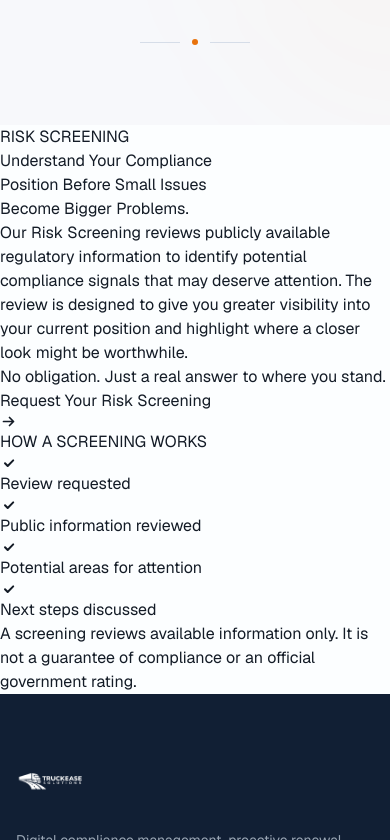
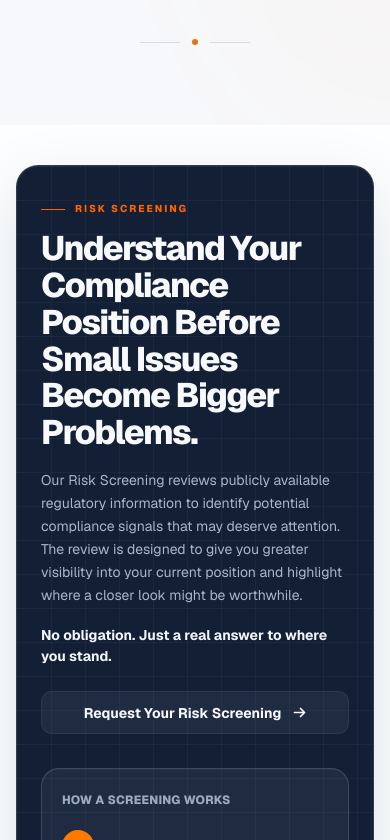
Before and after one commit to mehboobh/TSWBST, a Next.js app: page / in a window 390 px wide. Shown: the part 9344-10184 px from the top of the page. Built offline with nearby package versions, Linux system fonts and the light colour scheme.

Commit message:
Add risk screening CTA styles to globals.css
Added styles for risk screening call-to-action section, including layout, typography, and button interactions.

```diff
--- a/app/globals.css
+++ b/app/globals.css
@@ -258,3 +258,294 @@
 .animate-marquee-loop:hover {
   animation-play-state: paused;
 }
+
+/* =========================================================
+   RISK SCREENING CTA
+   ========================================================= */
+
+.risk-cta {
+  position: relative;
+  width: 100%;
+  padding: 64px 24px;
+  overflow: hidden;
+}
+
+.risk-cta__inner {
+  position: relative;
+  max-width: 1216px;
+  margin: 0 auto;
+  padding: 68px 64px;
+  display: grid;
+  grid-template-columns: minmax(0, 1.05fr) minmax(420px, 0.95fr);
+  gap: 64px;
+  align-items: center;
+
+  background:
+    linear-gradient(
+      rgba(255, 255, 255, 0.035) 1px,
+      transparent 1px
+    ),
+    linear-gradient(
+      90deg,
+      rgba(255, 255, 255, 0.035) 1px,
+      transparent 1px
+    ),
+    #131f35;
+
+  background-size: 44px 44px;
+
+  border: 1px solid rgba(255, 255, 255, 0.12);
+  border-radius: 30px;
+
+  box-shadow:
+    0 24px 70px rgba(15, 27, 50, 0.12),
+    inset 0 1px 0 rgba(255, 255, 255, 0.04);
+}
+
+.risk-cta__content {
+  min-width: 0;
+}
+
+.risk-cta__eyebrow {
+  display: flex;
+  align-items: center;
+  gap: 10px;
+  margin-bottom: 20px;
+
+  color: #ff6400;
+  font-size: 11px;
+  line-height: 1;
+  font-weight: 800;
+  letter-spacing: 0.2em;
+}
+
+.risk-cta__eyebrow-line {
+  width: 24px;
+  height: 1px;
+  flex: 0 0 24px;
+  background: #ff6400;
+}
+
+.risk-cta__title {
+  max-width: 650px;
+  margin: 0;
+
+  color: #f7f9fc;
+  font-size: clamp(34px, 4vw, 50px);
+  line-height: 1.06;
+  letter-spacing: -0.045em;
+  font-weight: 750;
+}
+
+.risk-cta__description {
+  max-width: 620px;
+  margin: 22px 0 0;
+
+  color: #aab5c7;
+  font-size: 16px;
+  line-height: 1.65;
+}
+
+.risk-cta__statement {
+  margin: 18px 0 0;
+
+  color: #f2f5f9;
+  font-size: 16px;
+  line-height: 1.5;
+  font-weight: 700;
+}
+
+.risk-cta__button {
+  display: inline-flex;
+  align-items: center;
+  justify-content: center;
+  gap: 10px;
+
+  margin-top: 30px;
+  padding: 12px 14px 12px 16px;
+
+  color: #f7f9fc;
+  background: rgba(255, 255, 255, 0.055);
+
+  border: 1px solid rgba(255, 255, 255, 0.06);
+  border-radius: 11px;
+
+  font-size: 14px;
+  line-height: 1;
+  font-weight: 700;
+  text-decoration: none;
+
+  transition:
+    background-color 180ms ease,
+    border-color 180ms ease,
+    transform 180ms ease;
+}
+
+.risk-cta__button:hover {
+  background: #ff6400;
+  border-color: #ff6400;
+  transform: translateY(-1px);
+}
+
+.risk-cta__button:focus-visible {
+  outline: 2px solid #ff6400;
+  outline-offset: 3px;
+}
+
+.risk-cta__button svg {
+  transition: transform 180ms ease;
+}
+
+.risk-cta__button:hover svg {
+  transform: translateX(2px);
+}
+
+
+/* Right panel */
+
+.risk-cta__panel {
+  min-width: 0;
+  padding: 32px;
+
+  background: rgba(255, 255, 255, 0.055);
+
+  border: 1px solid rgba(255, 255, 255, 0.14);
+  border-radius: 24px;
+
+  box-shadow:
+    inset 0 1px 0 rgba(255, 255, 255, 0.035);
+}
+
+.risk-cta__panel-title {
+  margin-bottom: 22px;
+
+  color: #9faabd;
+  font-size: 12px;
+  line-height: 1.2;
+  font-weight: 800;
+  letter-spacing: 0.02em;
+}
+
+.risk-cta__steps {
+  display: flex;
+  flex-direction: column;
+  gap: 16px;
+}
+
+.risk-cta__step {
+  display: flex;
+  align-items: center;
+  gap: 14px;
+
+  min-height: 32px;
+}
+
+.risk-cta__check {
+  display: inline-flex;
+  align-items: center;
+  justify-content: center;
+
+  width: 32px;
+  height: 32px;
+  flex: 0 0 32px;
+
+  color: #152033;
+  background: #ff7900;
+
+  border-radius: 50%;
+}
+
+.risk-cta__step-text {
+  color: #e7ebf2;
+  font-size: 14px;
+  line-height: 1.4;
+  font-weight: 650;
+}
+
+.risk-cta__divider {
+  width: 100%;
+  height: 1px;
+  margin: 24px 0 18px;
+
+  background: rgba(255, 255, 255, 0.11);
+}
+
+.risk-cta__disclaimer {
+  margin: 0;
+
+  color: #8e9aae;
+  font-size: 12px;
+  line-height: 1.65;
+}
+
+
+/* =========================================================
+   RESPONSIVE
+   ========================================================= */
+
+@media (max-width: 1000px) {
+  .risk-cta__inner {
+    grid-template-columns: 1fr;
+    gap: 42px;
+    padding: 52px 48px;
+  }
+
+  .risk-cta__title {
+    max-width: 720px;
+  }
+
+  .risk-cta__description {
+    max-width: 720px;
+  }
+}
+
+@media (max-width: 640px) {
+  .risk-cta {
+    padding: 40px 16px;
+  }
+
+  .risk-cta__inner {
+    padding: 38px 24px;
+    gap: 34px;
+    border-radius: 22px;
+    background-size: 34px 34px;
+  }
+
+  .risk-cta__eyebrow {
+    margin-bottom: 16px;
+    font-size: 10px;
+  }
+
+  .risk-cta__title {
+    font-size: 34px;
+    line-height: 1.08;
+  }
+
+  .risk-cta__description {
+    margin-top: 18px;
+    font-size: 14px;
+    line-height: 1.65;
+  }
+
+  .risk-cta__statement {
+    font-size: 14px;
+  }
+
+  .risk-cta__button {
+    width: 100%;
+    margin-top: 24px;
+  }
+
+  .risk-cta__panel {
+    padding: 24px 20px;
+    border-radius: 18px;
+  }
+
+  .risk-cta__steps {
+    gap: 14px;
+  }
+
+  .risk-cta__step-text {
+    font-size: 13px;
+  }
+}
```
